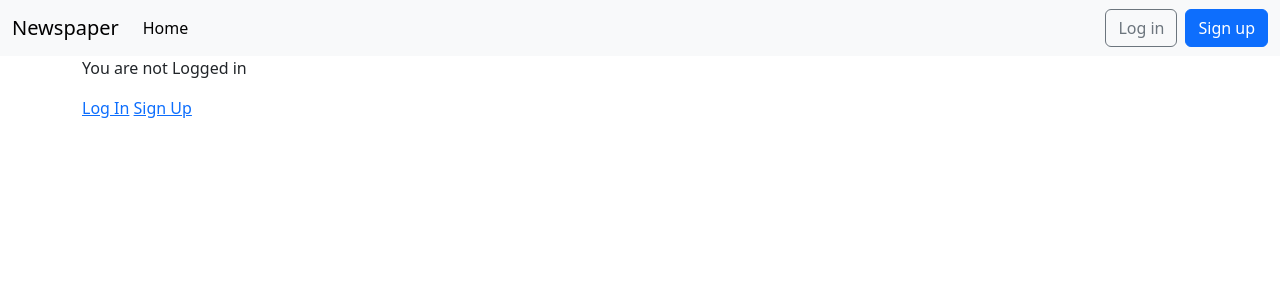
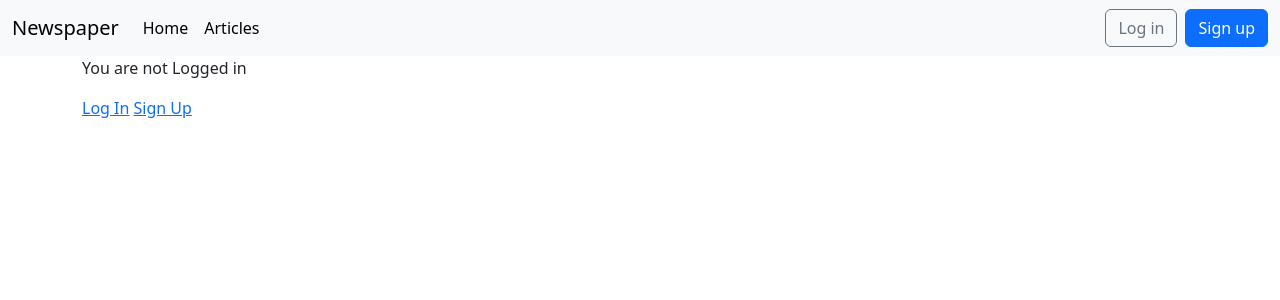
Before and after one commit to Nirajjj11/news-app-using-django, a Django app: page / in a window 1280 px wide. Shown: the top 300 px of the page. Run offline with Django 5.2, Linux system fonts and the light colour scheme.

Commit message:
Article link added in base.html

```diff
--- a/django_project/templates/base.html
+++ b/django_project/templates/base.html
@@ -24,6 +24,9 @@
                         <ul class="navbar-nav me-auto mb-2 mb-lg-0">
                               <li class="nav-item">
                                     <a class="nav-link active" aria-current="page" href="#">Home</a>
+                              </li>
+                              <li class="nav-item">
+                                    <a class="nav-link active" aria-current="page" href="{% url 'article_list' %}">Articles</a>
                               </li>
                               {% if user.is_authenticated %}
                               <li><a href="#" class="nav-link px-2 link-dark">+ New</a></li>
```
